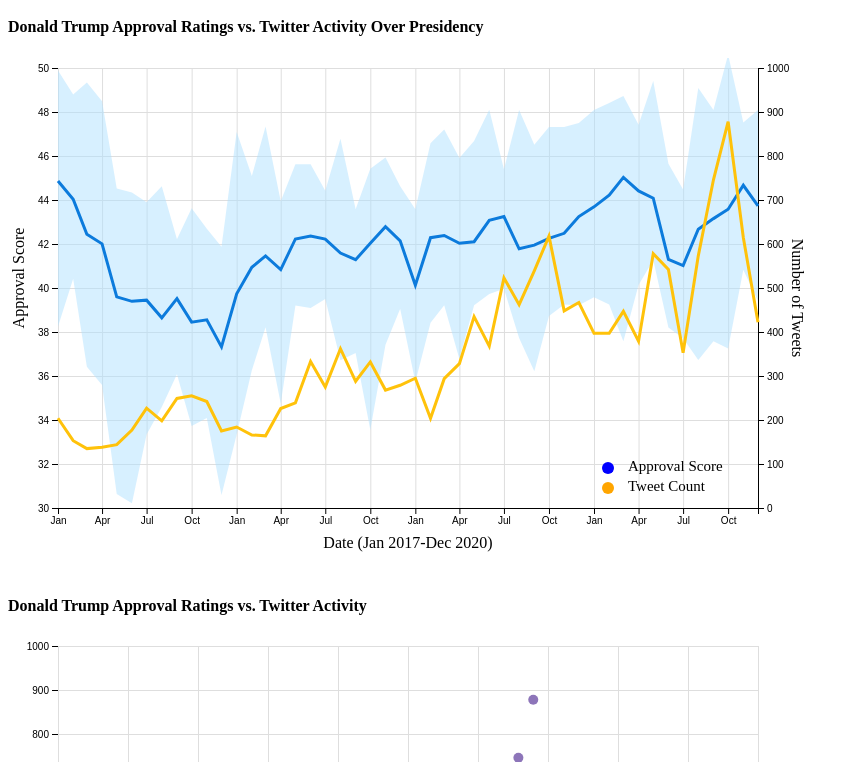
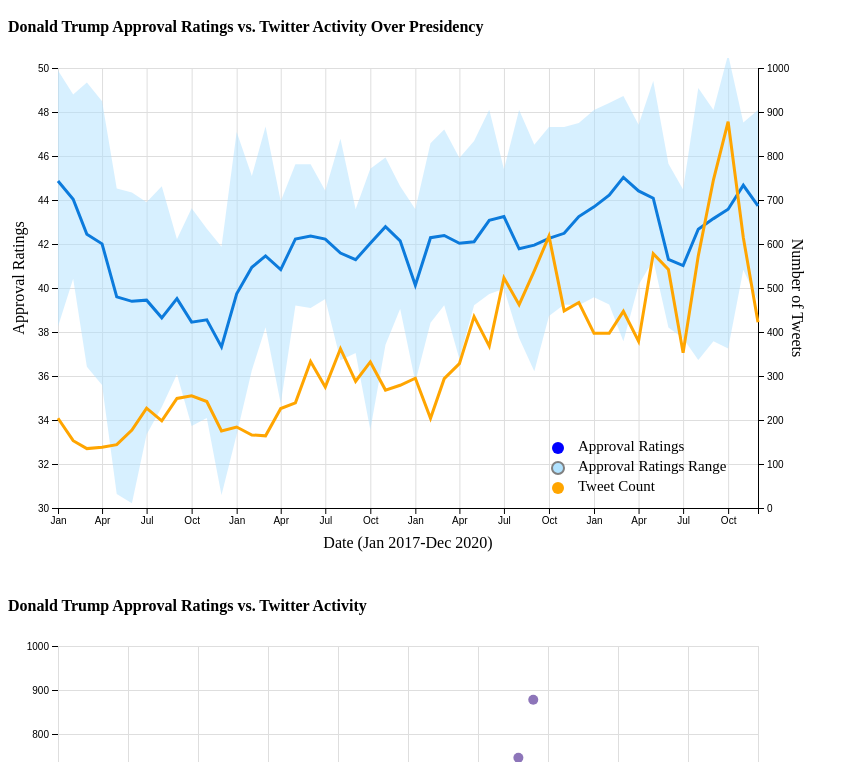
Before and after one commit to graceokunubi/project1, a plain HTML site: page index.html in a window 1280 px wide. Shown: the part 38-800 px from the top of the page, without its empty margins (0-859 px from the left). Drawn offline with nearby package versions, Linux system fonts and the light colour scheme.

Commit message:
ratings and color

```diff
--- a/index.html
+++ b/index.html
@@ -246,7 +246,7 @@
                 .attr("x",0 - (chartHeight / 2))
                 .attr("dy", "1em")
                 .style("text-anchor", "middle")
-                .text("Approval Score");
+                .text("Approval Ratings");
 
               svg.append("text")
                 .attr("transform", "rotate(90)")
@@ -261,7 +261,7 @@
                                   "translate(" + (width/2) + " ," +
                                                 (chartHeight + margins.top+40) + ")")
                             .style("text-anchor", "middle")
-                            .text("Approval Score");
+                            .text("Approval Ratings");
 
               svg1.append("text")
                 .attr("transform", "rotate(-90)")
@@ -282,29 +282,42 @@
                       .datum(data)
                       .attr("class", "line")
                       .attr("fill", "none")
-                      .attr("stroke", "#FFC20A")
+                      .attr("stroke", "orange")
                       .attr("stroke-width", 3)
                       .attr("d", tweetCountLineGen);
 
               //legend
               svg.append("circle")
-                 .attr("cx",600)
-                 .attr("cy",410)
+                 .attr("cx",550)
+                 .attr("cy",390)
                  .attr("r", 6)
                  .style("fill", "blue")
               svg.append("circle")
-                 .attr("cx",600)
+                 .attr("cx",550)
                  .attr("cy",430)
                  .attr("r", 6)
                  .style("fill", "orange")
+              svg.append("circle")
+                 .attr("cx",550)
+                 .attr("cy",410)
+                 .attr("r", 6)
+                 .style("fill", "#B0E2FF")
+                 .style("stroke", "grey")
+                 .style("stroke-width", 2)
               svg.append("text")
-                 .attr("x", 620)
-                 .attr("y", 410)
-                 .text("Approval Score")
+                 .attr("x", 570)
+                 .attr("y", 390)
+                 .text("Approval Ratings")
                  .style("font-size", "15px")
                  .attr("alignment-baseline","middle")
               svg.append("text")
-                 .attr("x", 620)
+                 .attr("x", 570)
+                 .attr("y", 410)
+                 .text("Approval Ratings Range")
+                 .style("font-size", "15px")
+                 .attr("alignment-baseline","middle")
+              svg.append("text")
+                 .attr("x", 570)
                  .attr("y", 430)
                  .text("Tweet Count")
                  .style("font-size", "15px")
```
